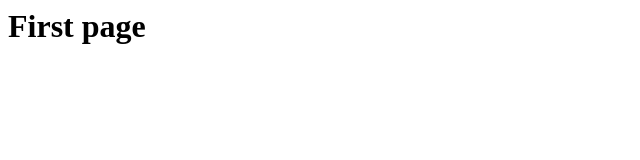
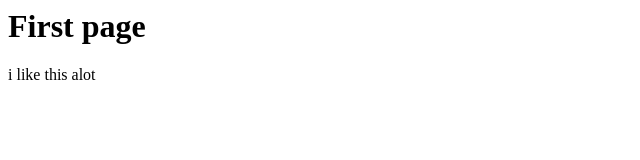
Before and after one commit to wallycodes/git-course, a plain HTML site: page index.html in a window 1280 px wide. Shown: the full height of the page, 0-640 px from the left. Drawn offline with Linux system fonts and the light colour scheme.

Commit message:
added p tag

```diff
--- a/index.html
+++ b/index.html
@@ -2,6 +2,7 @@
     <head>
         <body>
             <h1>First page</h1>
+            <p> i like this alot</p>
         </body>
     </head>
 </html>
```
